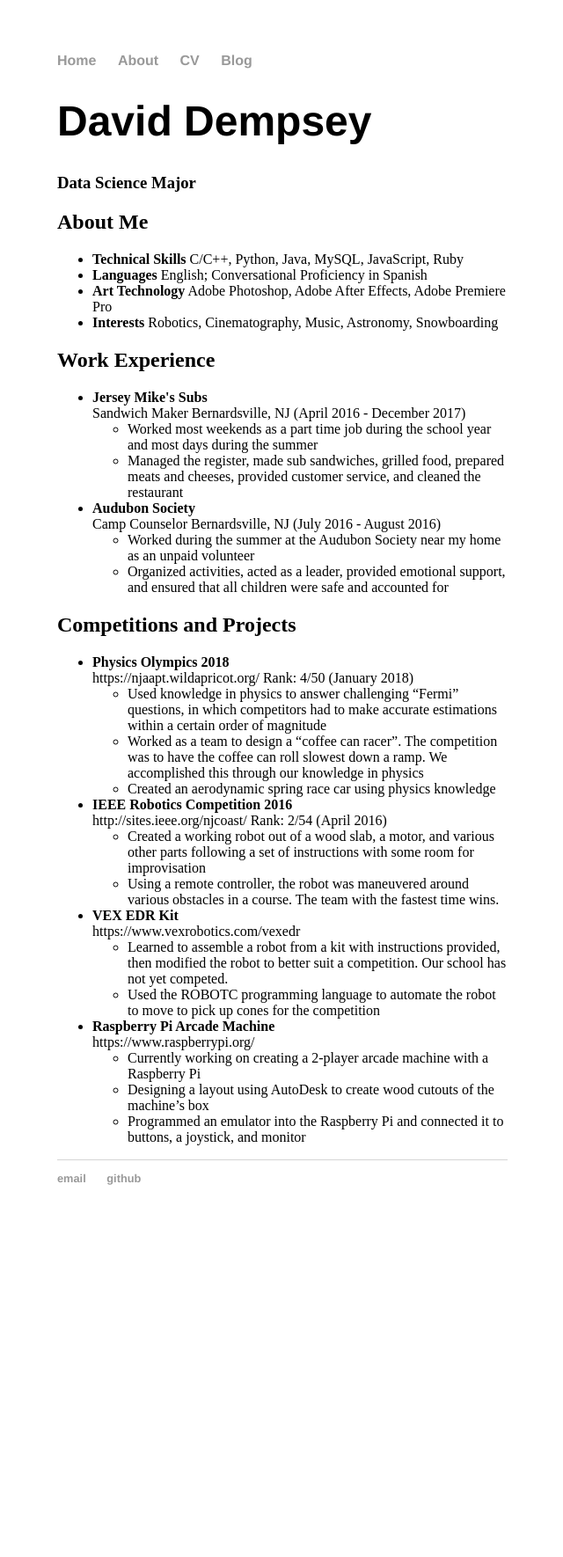
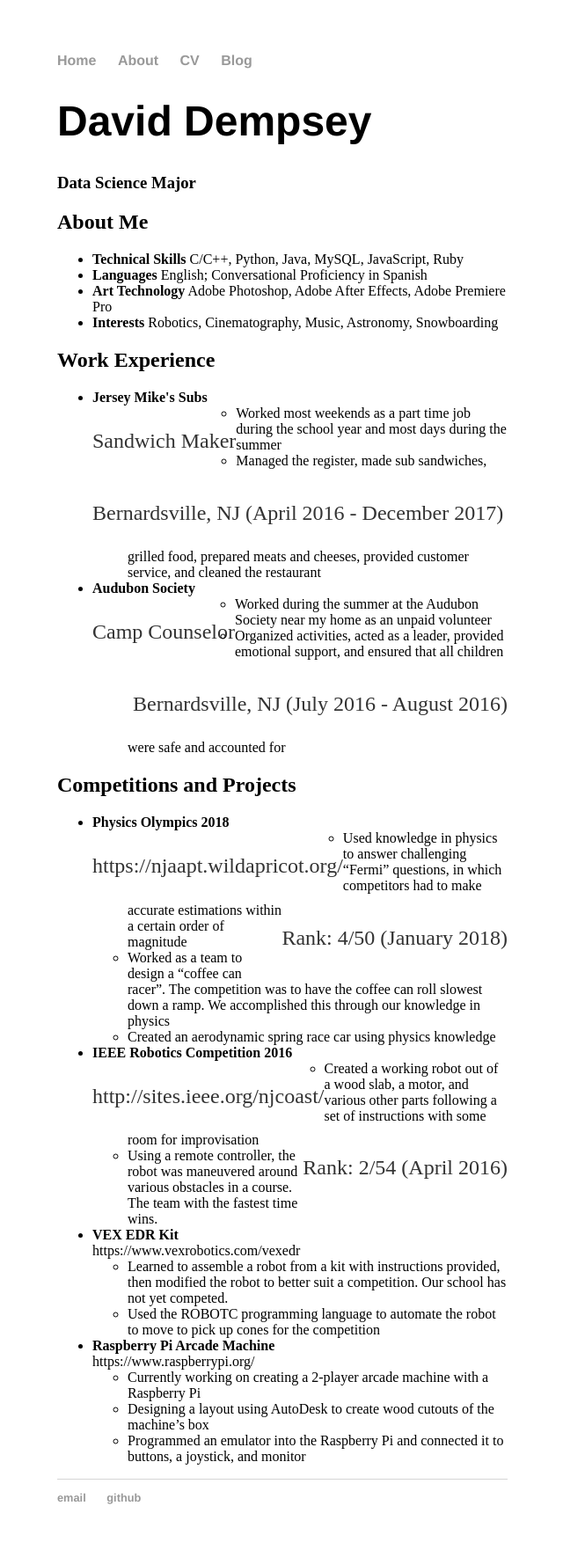
Before and after one commit to daviddempsey/daviddempsey.github.io, a Jekyll site: the page built from cv/index.html, in a window 1280 px wide. Shown: the whole page at 88% size, without its empty margins (319-959 px from the left). Built offline with Jekyll 4.4.1, drawn with Linux system fonts in a browser that asks for light colours; before the commit the page ends 1407 px from its top, so only the background shows below that.

Commit message:
updated formatting

```diff
--- a/css/main.css
+++ b/css/main.css
@@ -41,3 +41,9 @@
 ul.posts li {
   list-style: none;
 }
+.alignleft {
+	float: left;
+}
+.alignright {
+	float: right;
+}
--- a/cv/index.html
+++ b/cv/index.html
@@ -18,7 +18,8 @@
   <h2>Work Experience</h2>
     <ul>
       <li><b>Jersey Mike's Subs</b><br>
-        Sandwich Maker Bernardsville, NJ (April 2016 - December 2017)<br>
+        <p class="alignleft">Sandwich Maker</p>
+        <p class="alignleft">Bernardsville, NJ (April 2016 - December 2017)</p>
         <ul>
           <li>Worked most weekends as a part time job during the school year and
              most days during the summer</li>
@@ -28,7 +29,8 @@
         </ul>
       </li>
       <li><b>Audubon Society</b><br>
-      Camp Counselor Bernardsville, NJ (July 2016 - August 2016)
+      <p class="alignleft">Camp Counselor</p>
+      <p class="alignright">Bernardsville, NJ (July 2016 - August 2016)</p>
         <ul>
           <li>Worked during the summer at the Audubon Society near my home as an
              unpaid volunteer</li>
@@ -41,7 +43,8 @@
   <h2>Competitions and Projects</h2>
   <ul>
     <li> <b>Physics Olympics 2018</b> <br>
-    https://njaapt.wildapricot.org/ Rank: 4/50 (January 2018)
+    <p class="alignleft">https://njaapt.wildapricot.org/</p>
+    <p class="alignright">Rank: 4/50 (January 2018)</p>
       <ul>
         <li>Used knowledge in physics to answer challenging “Fermi” questions,
           in which competitors had to make accurate estimations within a certain
@@ -53,7 +56,8 @@
       </ul>
     </li>
     <li> <b>IEEE Robotics Competition 2016</b> <br>
-    http://sites.ieee.org/njcoast/ Rank: 2/54 (April 2016)
+    <p class="alignleft">http://sites.ieee.org/njcoast/</p>
+    <p class="alignright">Rank: 2/54 (April 2016)</p>
       <ul>
         <li>Created a working robot out of a wood slab, a motor, and various
           other parts following a set of instructions with some room for
```
